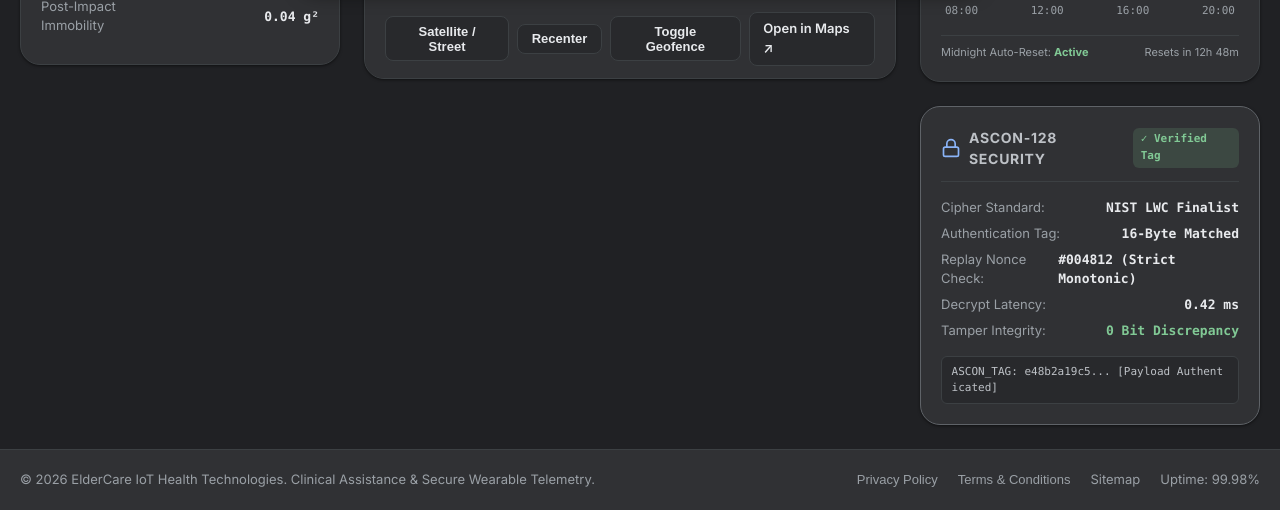
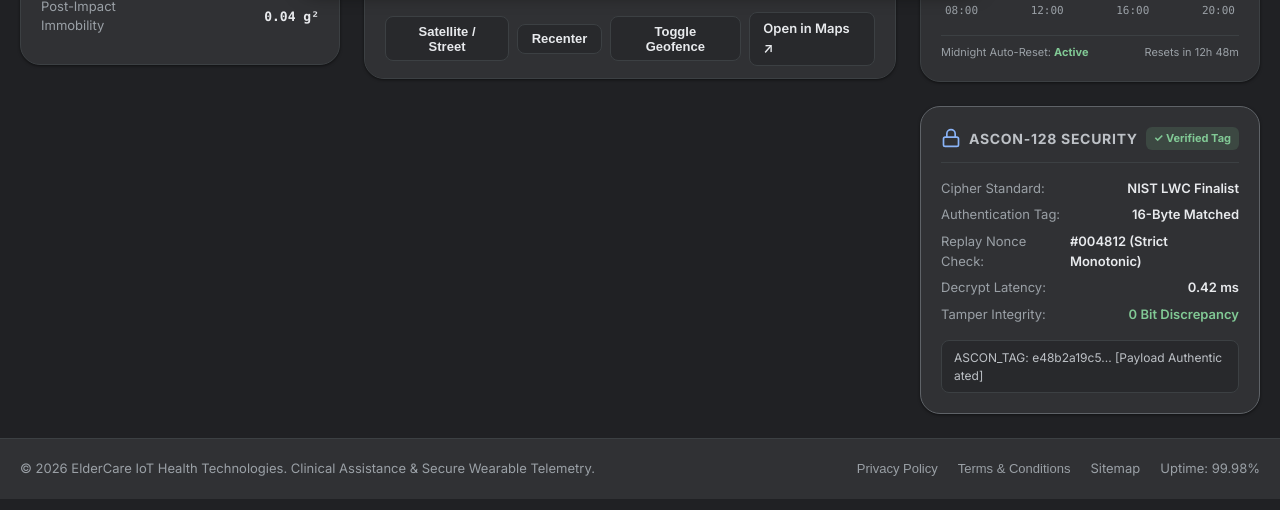
Before and after one commit to dhheeraj78/elderly-fall-dashboard, a plain HTML site: page public/index.html in a window 1280 px wide. Shown: the part 796-1306 px from the top of the page. Drawn offline with nearby package versions, Linux system fonts and the light colour scheme; no server answers.

Commit message:
style(typography): update NIST LWC benchmark card to primary system sans-serif with natural letter-spacing

```diff
--- a/public/styles.css
+++ b/public/styles.css
@@ -951,6 +951,7 @@ body {
 /* Cryptographic Verification Badge */
 .crypto-badge-card {
   border-color: var(--primary-border);
+  font-family: var(--font-family);
 }
 
 .crypto-status-pill {
@@ -959,7 +960,8 @@ body {
   gap: 0.35rem;
   font-size: 0.6875rem;
   font-weight: 700;
-  font-family: var(--font-mono);
+  font-family: var(--font-family);
+  letter-spacing: normal;
   padding: 0.2rem 0.5rem;
   border-radius: var(--radius-sm);
   background-color: var(--status-normal-bg);
@@ -969,32 +971,41 @@ body {
 .crypto-details-list {
   display: flex;
   flex-direction: column;
-  gap: 0.4rem;
+  gap: 0.45rem;
   font-size: 0.8125rem;
+  font-family: var(--font-family);
 }
 
 .crypto-row {
   display: flex;
   justify-content: space-between;
   align-items: center;
+  font-family: var(--font-family);
+  letter-spacing: normal;
 }
 
 .crypto-row .lbl {
   color: var(--text-muted);
+  font-family: var(--font-family);
+  letter-spacing: normal;
 }
 
 .crypto-row .val {
-  font-family: var(--font-mono);
+  font-family: var(--font-family);
   font-weight: 600;
   color: var(--text-main);
+  letter-spacing: normal;
+  font-variant-numeric: normal;
 }
 
 .crypto-hash-preview {
   background-color: var(--bg-subtle);
-  padding: 0.4rem 0.6rem;
-  border-radius: var(--radius-sm);
-  font-family: var(--font-mono);
-  font-size: 0.6875rem;
+  padding: 0.5rem 0.75rem;
+  border-radius: var(--radius-md);
+  font-family: var(--font-family);
+  font-size: 0.75rem;
+  line-height: 1.45;
+  letter-spacing: normal;
   color: var(--text-secondary);
   word-break: break-all;
   border: 1px solid var(--border-subtle);
--- a/web_dashboard/styles.css
+++ b/web_dashboard/styles.css
@@ -951,6 +951,7 @@ body {
 /* Cryptographic Verification Badge */
 .crypto-badge-card {
   border-color: var(--primary-border);
+  font-family: var(--font-family);
 }
 
 .crypto-status-pill {
@@ -959,7 +960,8 @@ body {
   gap: 0.35rem;
   font-size: 0.6875rem;
   font-weight: 700;
-  font-family: var(--font-mono);
+  font-family: var(--font-family);
+  letter-spacing: normal;
   padding: 0.2rem 0.5rem;
   border-radius: var(--radius-sm);
   background-color: var(--status-normal-bg);
@@ -969,32 +971,41 @@ body {
 .crypto-details-list {
   display: flex;
   flex-direction: column;
-  gap: 0.4rem;
+  gap: 0.45rem;
   font-size: 0.8125rem;
+  font-family: var(--font-family);
 }
 
 .crypto-row {
   display: flex;
   justify-content: space-between;
   align-items: center;
+  font-family: var(--font-family);
+  letter-spacing: normal;
 }
 
 .crypto-row .lbl {
   color: var(--text-muted);
+  font-family: var(--font-family);
+  letter-spacing: normal;
 }
 
 .crypto-row .val {
-  font-family: var(--font-mono);
+  font-family: var(--font-family);
   font-weight: 600;
   color: var(--text-main);
+  letter-spacing: normal;
+  font-variant-numeric: normal;
 }
 
 .crypto-hash-preview {
   background-color: var(--bg-subtle);
-  padding: 0.4rem 0.6rem;
-  border-radius: var(--radius-sm);
-  font-family: var(--font-mono);
-  font-size: 0.6875rem;
+  padding: 0.5rem 0.75rem;
+  border-radius: var(--radius-md);
+  font-family: var(--font-family);
+  font-size: 0.75rem;
+  line-height: 1.45;
+  letter-spacing: normal;
   color: var(--text-secondary);
   word-break: break-all;
   border: 1px solid var(--border-subtle);
```
